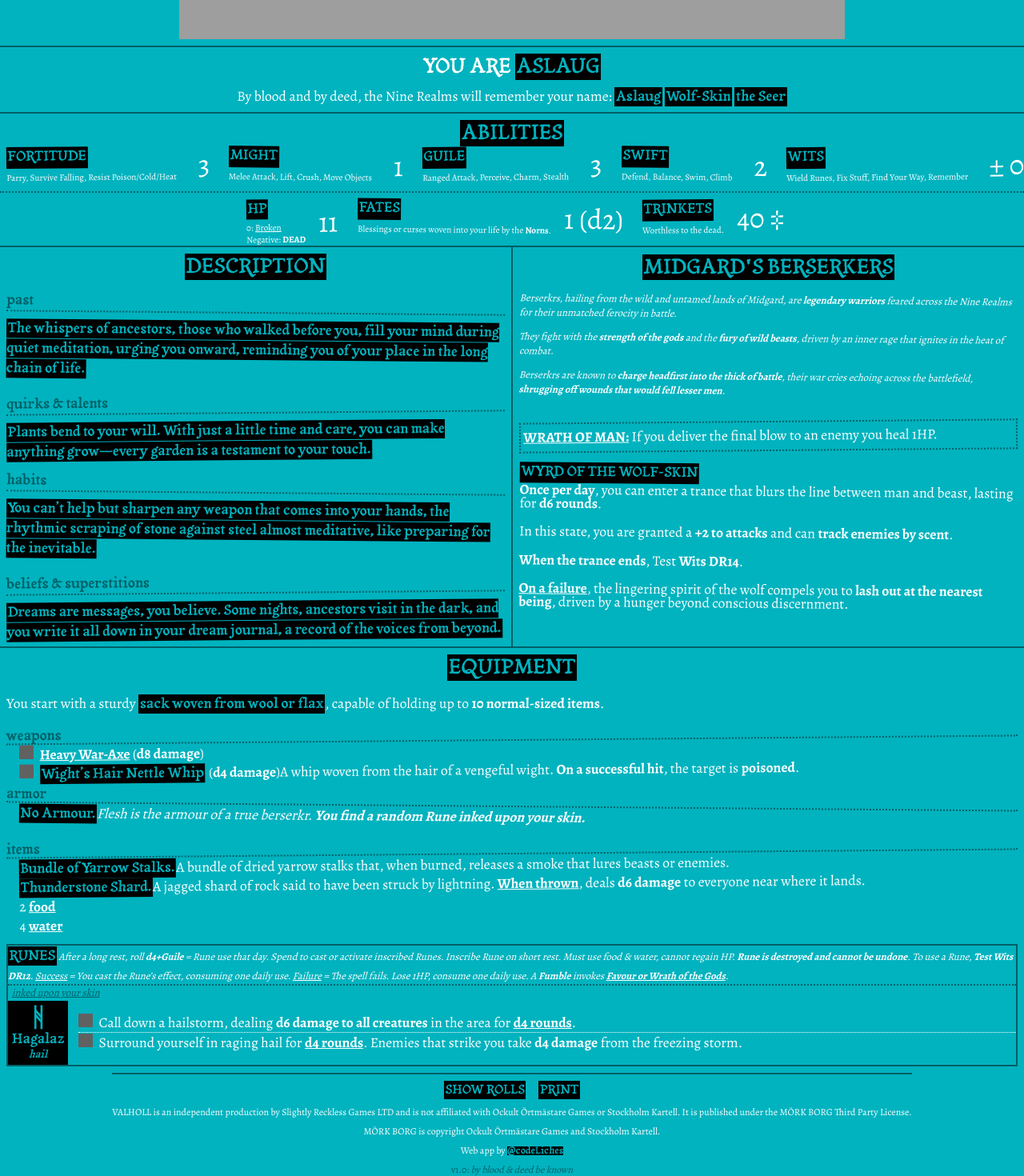
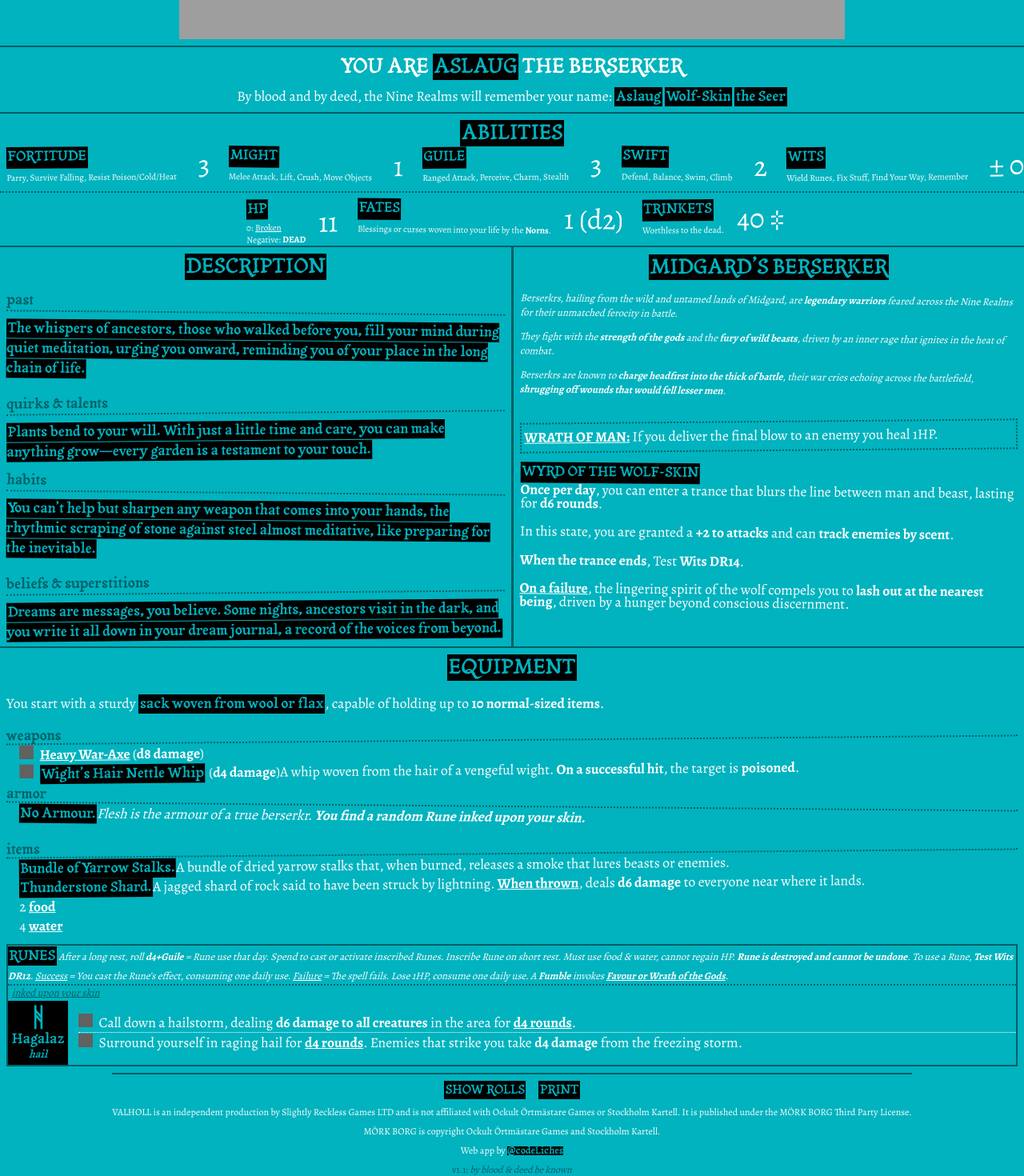
Before and after one commit to artliches/valholl, an Angular app: page /valholl/ in a window 1280 px wide. Shown: the part 347-1817 px from the top of the page at 80% size. Built offline with nearby package versions, Linux system fonts and the light colour scheme; grey boxes are pictures that could not be loaded; a web font is replaced by a local one.

Commit message:
v1.1 - add job to intro section

```diff
--- a/public/assets/valholl.constants.ts
+++ b/public/assets/valholl.constants.ts
@@ -182,7 +182,7 @@
 export const JOBS = [
     //MIDGARDS BERSERKERS
     {
-        name: `Midgard's Berserkers`,
+        name: `Midgard’s Berserker`,
         descrip: `Berserkrs, hailing from the wild and untamed lands of Midgard, are <strong>legendary warriors</strong> feared across
         the Nine Realms for their unmatched ferocity in battle.
         <p>They fight with the <strong>strength of the gods</strong> and the <strong>fury of wild beasts</strong>, driven by an inner rage that ignites in the heat of combat.</p>
--- a/src/app/app.html
+++ b/src/app/app.html
@@ -15,16 +15,17 @@
 
     <div class="zerk-body-layout">
         <div class="zerk-body">
-            <div class="intro">
-                <app-intro
-                    [triggerReroll]="triggerReroll"
-                ></app-intro>
-            </div>
             <div class="job">
                 <app-job
                     (jobEmitter)="getNewJob($event)"
                     [triggerReroll]="triggerReroll"
                 ></app-job>
+            </div>
+            <div class="intro">
+                <app-intro
+                    [triggerReroll]="triggerReroll"
+                    [jobName]="currentJob.name"
+                ></app-intro>
             </div>
             <div class="abilities">
                 <app-abilities
@@ -60,6 +61,6 @@
         </div>
         <div>MÖRK BORG is copyright Ockult Örtmästare Games and Stockholm Kartell.</div>
         <div>Web app by <a class="social-link" target="_blank" href="https://artliches.github.io/dungeons-coding/">{{'@codeLiches'}}</a></div>
-        <div class="dark-font">v1.0: <em>by blood & deed be known</em></div>
+        <div class="dark-font">v1.1: <em>by blood & deed be known</em></div>
     </div>
 </span>
--- a/src/app/intro/intro.html
+++ b/src/app/intro/intro.html
@@ -1,6 +1,6 @@
 <div class="intro-layout">
     <div class="section-header">
-        <h2><span>YOU ARE</span> <div (click)="rerollAllObjects()" class="clickable shake">{{ firstNameObj.descrip | uppercase }}</div></h2>
+        <h2><span>YOU ARE</span> <div (click)="rerollAllObjects()" class="clickable shake">{{ firstNameObj.descrip | uppercase }}</div> THE {{this.jobName | uppercase}}</h2>
     </div>
     <div class="section-body">
         <div class="name-section">
--- a/src/app/intro/intro.scss
+++ b/src/app/intro/intro.scss
@@ -11,6 +11,8 @@
         h2 {
             display: flex;
             align-items: center;
+            justify-content: center;
+            flex-flow: wrap;
             gap: 0.3rem;
         }
     }
--- a/src/app/intro/intro.ts
+++ b/src/app/intro/intro.ts
@@ -15,6 +15,7 @@
   ) {}
 
   @Input() triggerReroll: boolean = false;
+  @Input() jobName: string = '';
 
   firstNameArray: string[] = [];
   firstNameObj = {
@@ -37,12 +38,17 @@
   ngOnInit(): void {
       this.shuffleArrays();
       this.rerollAllObjects();
+      this.removeRealm();
   }
 
   ngOnChanges(changes: SimpleChanges): void {
     if (changes && changes['triggerReroll'] && changes['triggerReroll'].previousValue !== undefined) {
       this.shuffleArrays();
       this.rerollAllObjects();
+    }
+
+    if (changes && changes['jobName'] && changes['jobName'].previousValue !== undefined) {
+      this.removeRealm();
     }
   }
 
@@ -67,9 +73,16 @@
     };
   }
 
-    private shuffleArrays() {
-      this.firstNameArray = this.randomNumberService.shuffle(FIRST_NAME);
-      this.lastNameArray = this.randomNumberService.shuffle(LAST_NAME);
-      this.nickNameArray = this.randomNumberService.shuffle(NICKNAME);
+  private shuffleArrays() {
+    this.firstNameArray = this.randomNumberService.shuffle(FIRST_NAME);
+    this.lastNameArray = this.randomNumberService.shuffle(LAST_NAME);
+    this.nickNameArray = this.randomNumberService.shuffle(NICKNAME);
+  }
+
+  private removeRealm() {
+    if (this.jobName.includes("’")) {
+      const spaceIndex = this.jobName.indexOf(' ');
+      this.jobName = this.jobName.slice(spaceIndex + 1);
     }
+  }
 }
```
